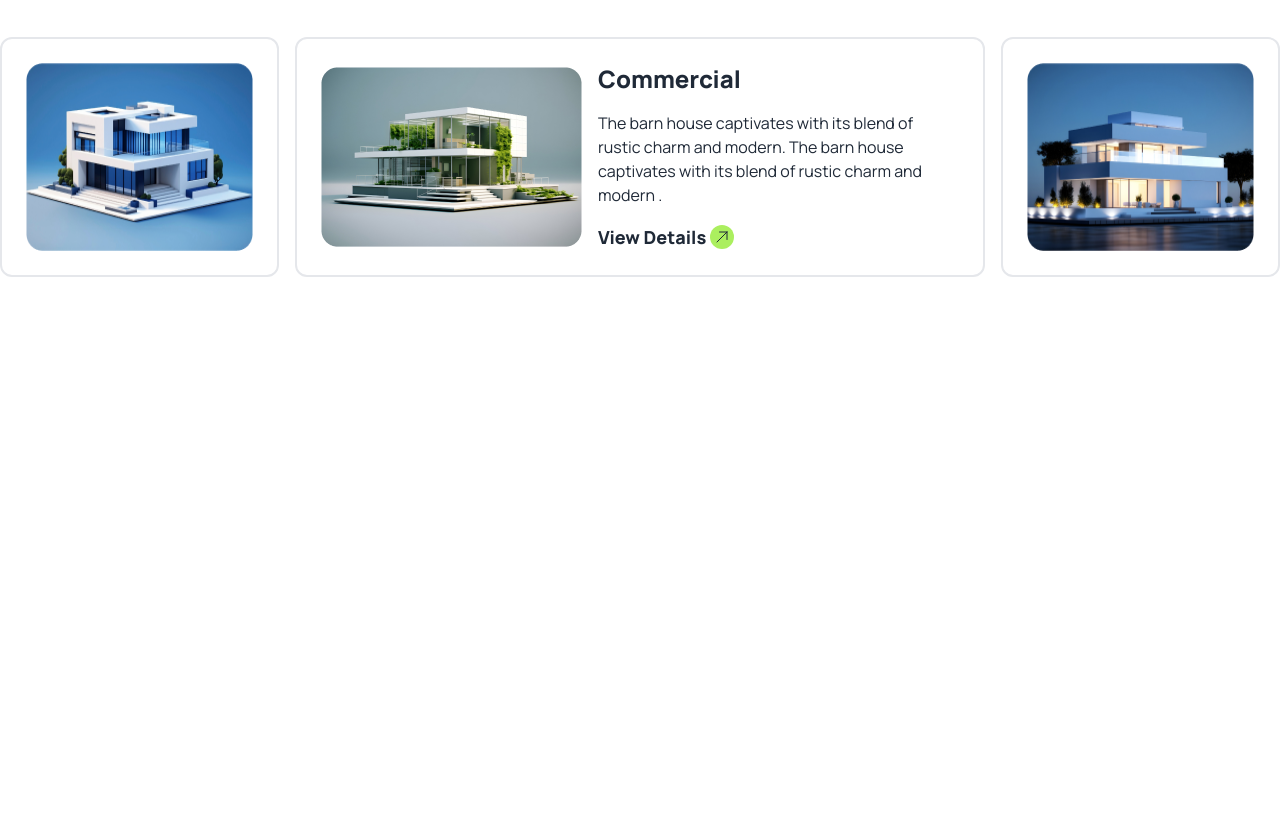
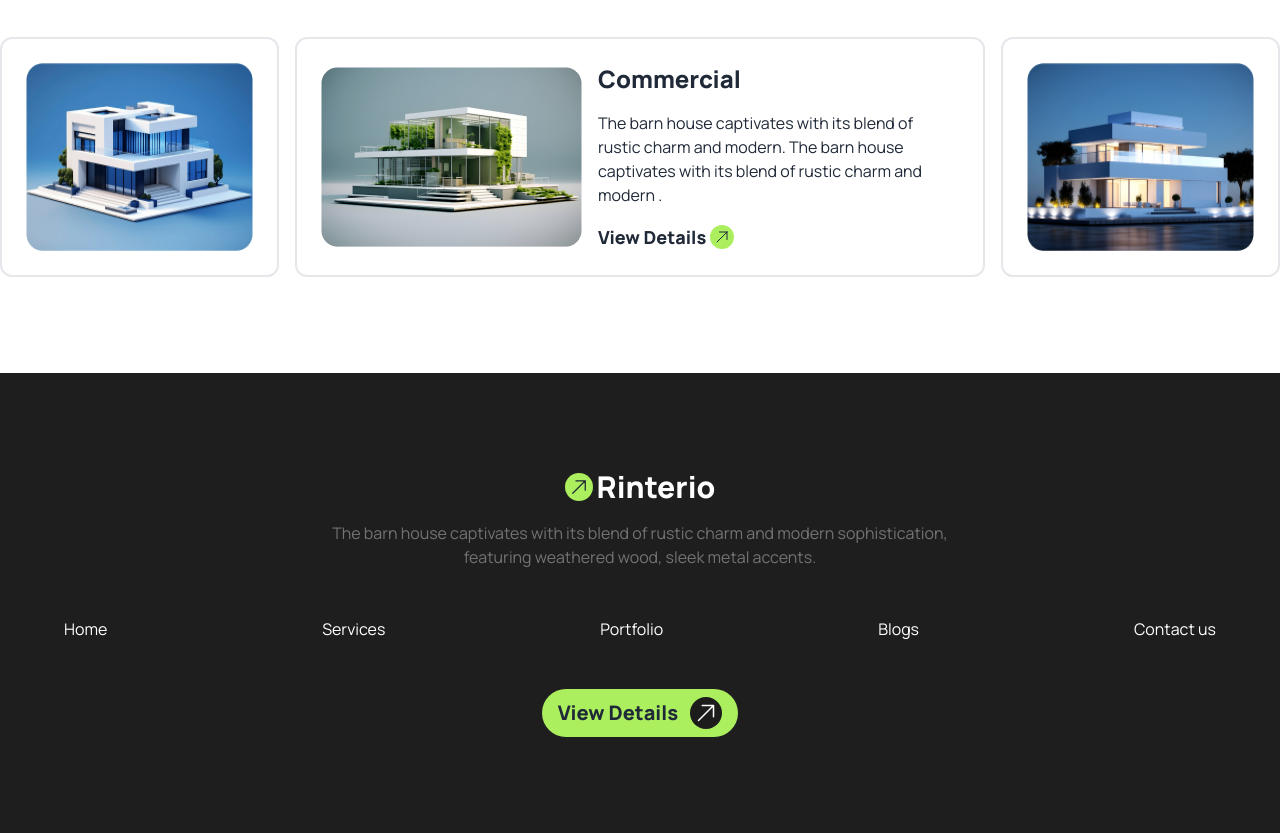
Before and after one commit to jubaer2222/rental, a plain HTML site: page index.html in a window 1280 px wide. Shown: the part 3046-3879 px from the top of the page. Before the commit the page ends 3363 px from the top, so only its background shows below. Drawn offline with nearby package versions, Linux system fonts and the light colour scheme; a web font is replaced by a local one.

Commit message:
add footer section

```diff
--- a/index.html
+++ b/index.html
@@ -82,7 +82,6 @@
                         <path stroke-linecap="round" stroke-linejoin="round" d="m4.5 19.5 15-15m0 0H8.25m11.25 0v11.25" />
                       </svg></div>
 
-                    <!-- <i class="fa-solid fa-arrow-trend-up bg-[#87b6527f] rounded-full p-1"></i> -->
                    </div>
                 </button>
             </div>
@@ -303,7 +302,31 @@
 
     <!-- FOOTER -->
         <footer>
+            <div class=" bg-[#1E1E1E] mt-24 pb-24">
+                <div class="flex gap-1 items-center justify-center pt-24 "><p class=" bg-[#ABEF5F] rounded-full p-1"><svg xmlns="http://www.w3.org/2000/svg" fill="none" viewBox="0 0 24 24" stroke-width="1.5" stroke="currentColor" class="size-5">
+                    <path stroke-linecap="round" stroke-linejoin="round" d="m4.5 19.5 15-15m0 0H8.25m11.25 0v11.25" />
+                  </svg>
+                  </p> <p class="font-extrabold text-3xl text-white">Rinterio</p> </div>
+                  <p class="text-[#737373] text-center mt-4 mx-6">The barn house captivates with its blend of rustic charm and modern sophistication, <br> featuring weathered wood, sleek metal accents.</p>
 
+                  <nav class=" max-w-6xl mx-auto flex lg:flex-row flex-col lg:justify-between justify-center items-center gap-4 mt-12 mb-12 text-white">
+                    <a class="link link-hover">Home</a>
+                    <a class="link link-hover">Services</a>
+                    <a class="link link-hover">Portfolio</a>
+                    <a class="link link-hover">Blogs</a>
+                    <a class="link link-hover">Contact us</a>
+                  </nav>
+
+                  <button class="bg-[#ABEF5F] hover:bg-[#b0f7687f] px-4 py-2 rounded-full flex mx-auto mt-4">
+                    <div class="flex gap-3 items-center justify-center">
+                     <p class="font-extrabold text-xl">View Details</p>
+                     <div class="bg-[#1C1C1C] rounded-full p-1"><svg xmlns="http://www.w3.org/2000/svg" fill="none" viewBox="0 0 24 24" stroke-width="1.5" stroke="currentColor" class="size-6 text-white">
+                         <path stroke-linecap="round" stroke-linejoin="round" d="m4.5 19.5 15-15m0 0H8.25m11.25 0v11.25" />
+                       </svg></div>
+
+                    </div>
+                 </button>
+            </div>
         </footer>
 </body>
 
```
